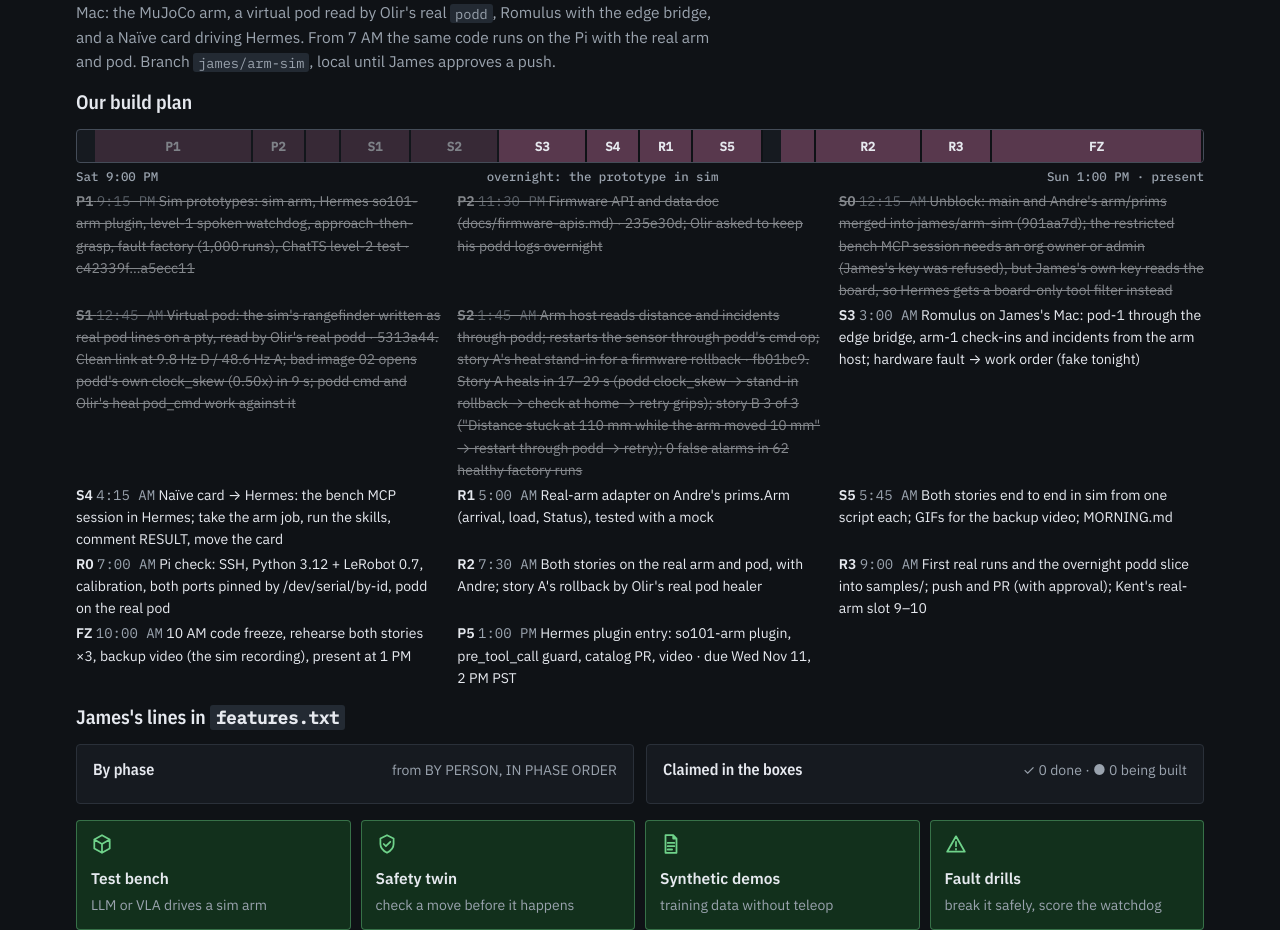
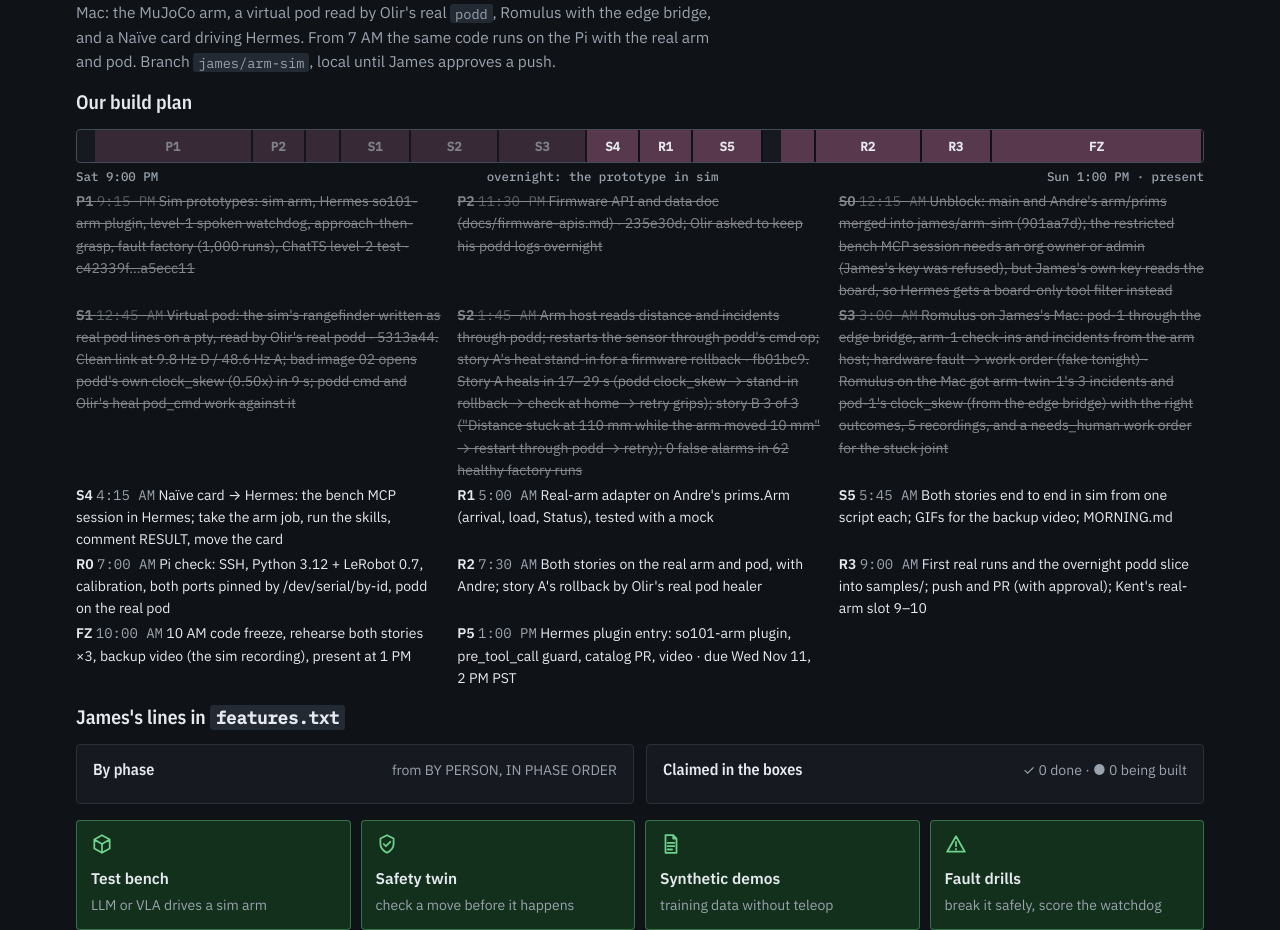
Before and after one commit to jamesEmerson112/Naive-Nous-YC-Hackathon, a React (Vite) app in the folder hub/: page / in a window 1280 px wide. Shown: the part 9408-10338 px from the top of the page. Built offline with nearby package versions, Linux system fonts and the light colour scheme.

Commit message:
Stack Map: S3 done

```diff
--- a/hub/src/content/proposal.ts
+++ b/hub/src/content/proposal.ts
@@ -17,7 +17,7 @@ export const OUR_SCHEDULE: SchedBlock[] = [
   { id: "S0", what: "Unblock: main and Andre's arm/prims merged into james/arm-sim (901aa7d); the restricted bench MCP session needs an org owner or admin (James's key was refused), but James's own key reads the board, so Hermes gets a board-only tool filter instead", from: "2026-11-08T08:15:00Z", to: "2026-11-08T08:45:00Z", done: true },
   { id: "S1", what: "Virtual pod: the sim's rangefinder written as real pod lines on a pty, read by Olir's real podd · 5313a44. Clean link at 9.8 Hz D / 48.6 Hz A; bad image 02 opens podd's own clock_skew (0.50x) in 9 s; podd cmd and Olir's heal pod_cmd work against it", from: "2026-11-08T08:45:00Z", to: "2026-11-08T09:45:00Z", done: true },
   { id: "S2", what: "Arm host reads distance and incidents through podd; restarts the sensor through podd's cmd op; story A's heal stand-in for a firmware rollback · fb01bc9. Story A heals in 17–29 s (podd clock_skew → stand-in rollback → check at home → retry grips); story B 3 of 3 (\"Distance stuck at 110 mm while the arm moved 10 mm\" → restart through podd → retry); 0 false alarms in 62 healthy factory runs", from: "2026-11-08T09:45:00Z", to: "2026-11-08T11:00:00Z", done: true },
-  { id: "S3", what: "Romulus on James's Mac: pod-1 through the edge bridge, arm-1 check-ins and incidents from the arm host; hardware fault → work order (fake tonight)", from: "2026-11-08T11:00:00Z", to: "2026-11-08T12:15:00Z", done: false },
+  { id: "S3", what: "Romulus on James's Mac: pod-1 through the edge bridge, arm-1 check-ins and incidents from the arm host; hardware fault → work order (fake tonight) · Romulus on the Mac got arm-twin-1's 3 incidents and pod-1's clock_skew (from the edge bridge) with the right outcomes, 5 recordings, and a needs_human work order for the stuck joint", from: "2026-11-08T11:00:00Z", to: "2026-11-08T12:15:00Z", done: true },
   { id: "S4", what: "Naïve card → Hermes: the bench MCP session in Hermes; take the arm job, run the skills, comment RESULT, move the card", from: "2026-11-08T12:15:00Z", to: "2026-11-08T13:00:00Z", done: false },
   { id: "R1", what: "Real-arm adapter on Andre's prims.Arm (arrival, load, Status), tested with a mock", from: "2026-11-08T13:00:00Z", to: "2026-11-08T13:45:00Z", done: false },
   { id: "S5", what: "Both stories end to end in sim from one script each; GIFs for the backup video; MORNING.md", from: "2026-11-08T13:45:00Z", to: "2026-11-08T14:45:00Z", done: false },
```
